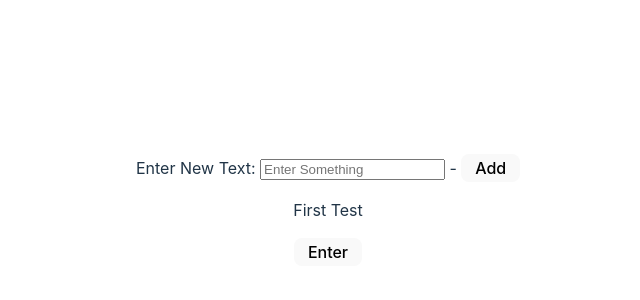
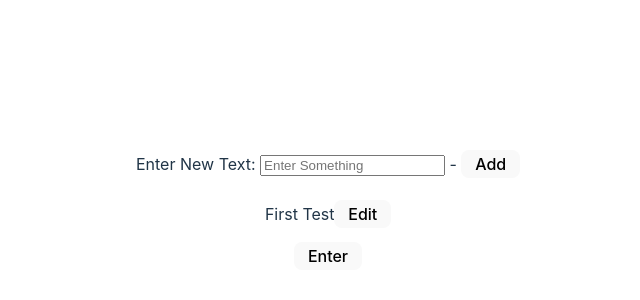
Before and after one commit to Manu6677/vue_docs, a Vue app: page / in a window 1280 px wide. Shown: the part 190-490 px from the top of the page, without its empty margins (312-952 px from the left). Built offline with nearby package versions, Linux system fonts and the light colour scheme.

Commit message:
reusable-component

```diff
--- a/src/App.vue
+++ b/src/App.vue
@@ -1,6 +1,6 @@
 <script>
 import BaseButton from "./components/BaseButton.vue";
-
+import { store } from "./components/store.js";
 export default {
   components: { BaseButton },
   data() {
@@ -35,7 +35,7 @@ export default {
       //   this.trackClickTimes = this.trackClickTimes + 1;
 
       //   console.log(this.trackClickTimes);
-      console.log(this.allText);
+      //   console.log(this.allText);
 
       if (this.trackClickTimes == true) {
         alert("Btn Clicked time");
@@ -53,6 +53,11 @@ export default {
 
       console.log(this.trackClickTimes);
     },
+    addChangesToText(data) {
+      //   console.log(data);
+      //   console.log(this.allText[data[2]].title);
+      this.allText[data[2]].title = data[1];
+    },
   },
 };
 </script>
@@ -69,6 +74,8 @@ export default {
       :key="index"
       :title="item.title"
       class="click-btn"
+      :indexNum="index"
+      @addChanges="addChangesToText($event)"
     />
     <button @click="firstClick" class="first-btn">Enter</button>
   </div>
--- a/src/components/BaseButton.vue
+++ b/src/components/BaseButton.vue
@@ -1,22 +1,51 @@
 <script>
 export default {
-  props: ["title"],
+  props: ["title", "indexNum"],
   data() {
-    return {};
+    return {
+      isEditClicked: false,
+      changedText: "",
+    };
+  },
+  methods: {
+    edit() {
+      this.isEditClicked = true;
+      //   this.$emit("editTitle", [this.title, this.changedText]);
+    },
+    addChanges() {
+      this.$emit("addChanges", [this.title, this.changedText, this.indexNum]);
+      this.isEditClicked = false;
+    },
   },
 };
 </script>
 
 <template>
   <div>
-    <p>{{ title }}</p>
+    <span class="propsAndBtn">
+      <p>{{ title }}</p>
+
+      <input
+        v-if="isEditClicked"
+        placeholder="Change Here!"
+        v-model="changedText"
+        @keyup.enter="addChanges"
+      />
+      <button @click="edit">Edit</button>
+    </span>
   </div>
 </template>
 
 <style scoped>
 .first-btn {
   background-color: #0069d9;
-  text: #ffff;
   color: #218838;
 }
+
+.propsAndBtn {
+  display: flex;
+  align-items: center;
+  text-align: center;
+  justify-content: center;
+}
 </style>
--- /dev/null
+++ b/src/components/store.js
@@ -0,0 +1,10 @@
+import { reactive } from "vue";
+
+export const store = reactive({
+  allTextInStore: [
+    {
+      id: 1,
+      title: "First Name from Store",
+    },
+  ],
+});
```
